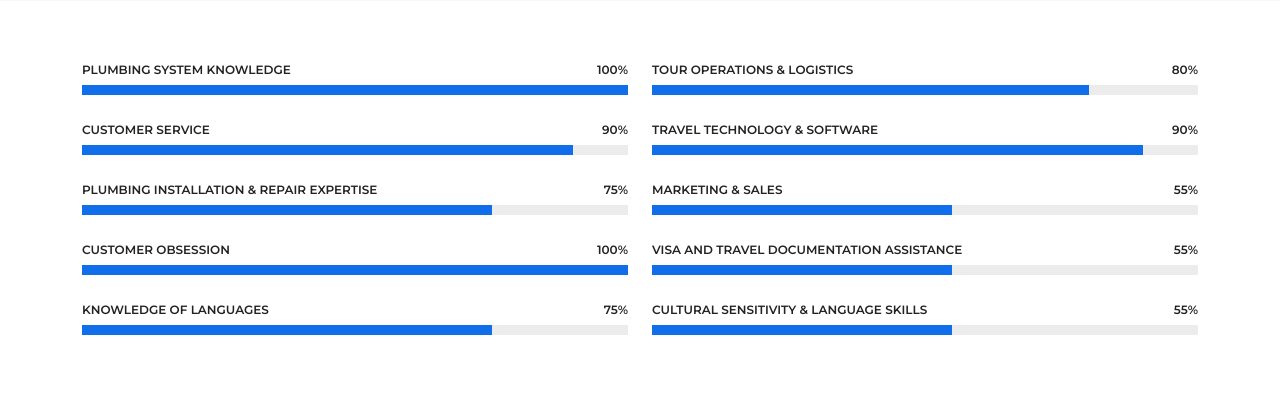
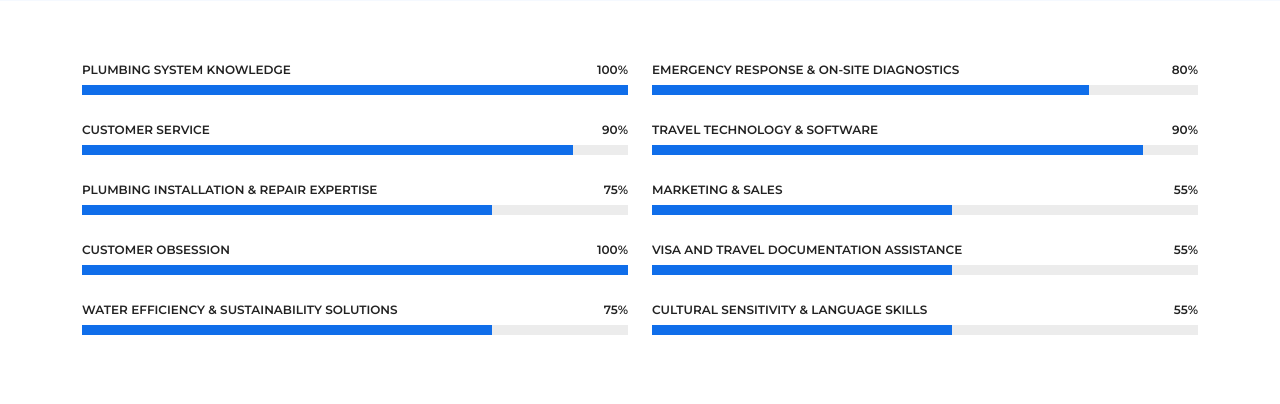
Before and after one commit to Carrington-dev/drainexpertz, a Flask app: page /about in a window 1280 px wide. Shown: the part 1578-1982 px from the top of the page. Run offline with Flask 3, Linux system fonts and the light colour scheme; some libraries are stand-ins or nearby versions.

Commit message:
Update about.html
Co-Authored-By: Stemgon <165911512+stemgon@users.noreply.github.com>
Co-Authored-By: Carrington Muleya <79579279+carrington-dev@users.noreply.github.com>

```diff
--- a/src/templates/about.html
+++ b/src/templates/about.html
@@ -145,7 +145,7 @@
         </div><!-- End Skills Item -->
 
         <div class="progress">
-          <span class="skill"><span>Knowledge of Languages</span> <i class="val">75%</i></span>
+          <span class="skill"><span>Water Efficiency & Sustainability Solutions</span> <i class="val">75%</i></span>
           <div class="progress-bar-wrap">
             <div class="progress-bar" role="progressbar" aria-valuenow="75" aria-valuemin="0" aria-valuemax="100"></div>
           </div>
@@ -156,7 +156,7 @@
       <div class="col-lg-6">
 
         <div class="progress">
-          <span class="skill"><span>Tour Operations & Logistics </span> <i class="val">80%</i></span>
+          <span class="skill"><span>Emergency Response & On-Site Diagnostics </span> <i class="val">80%</i></span>
           <div class="progress-bar-wrap">
             <div class="progress-bar" role="progressbar" aria-valuenow="80" aria-valuemin="0" aria-valuemax="100"></div>
           </div>
```
